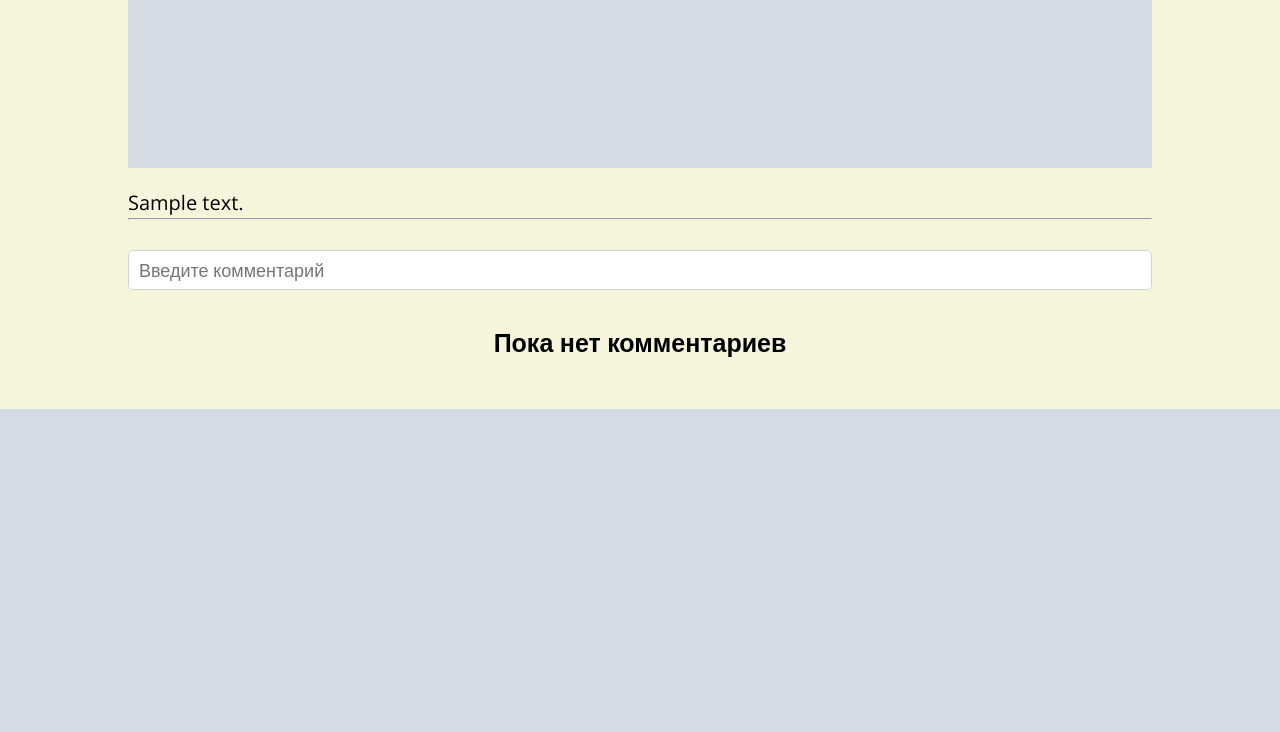
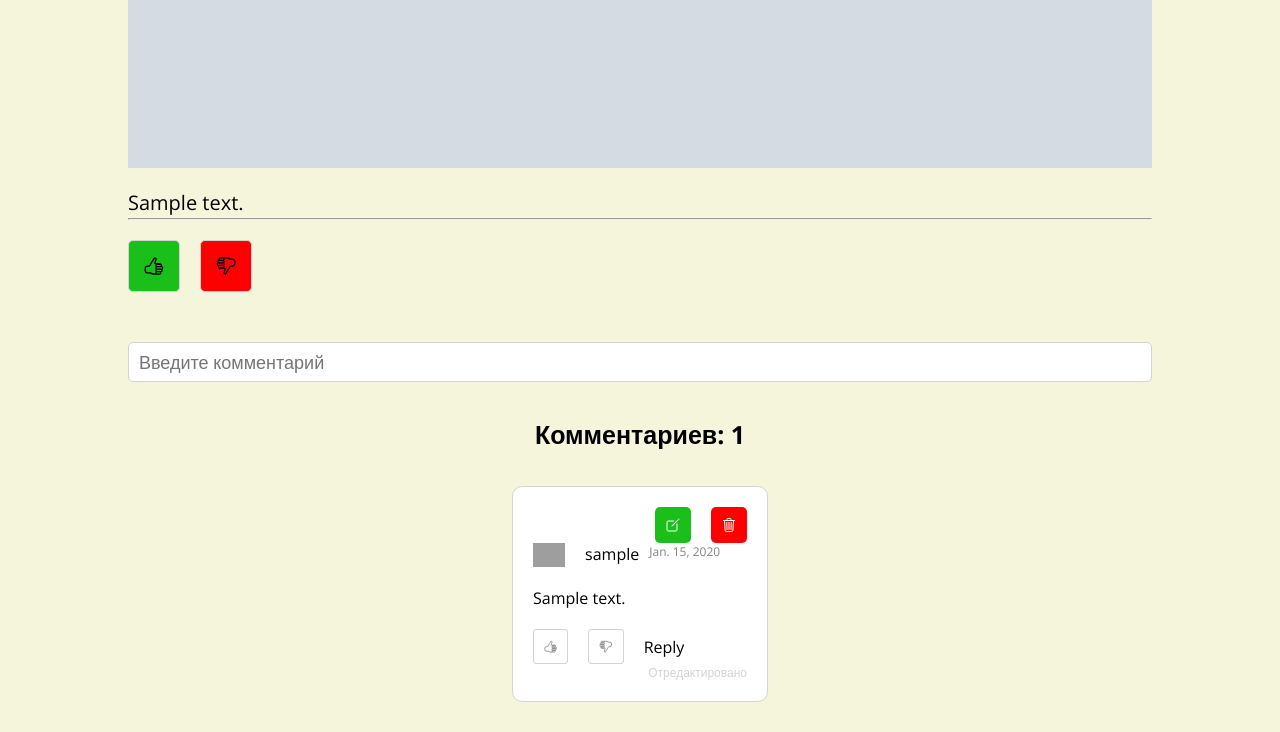
Before and after one commit to doublewera/blog_421, a Django app: page /app/post/1/ in a window 1280 px wide. Shown: the part 820-1552 px from the top of the page. Before the commit the page ends 1229 px from the top, so only its background shows below. Run offline with Django 5.2, Linux system fonts and the light colour scheme; a user stored in the database is signed in; tables that the repository leaves empty hold one stand-in row (values such as "Sample post"); grey boxes marked "Sample" are stand-in pictures; some web fonts are replaced; grey boxes are pictures that could not be loaded.

Commit message:
comments and likes&dislikes

```diff
--- a/app/models.py
+++ b/app/models.py
@@ -7,6 +7,8 @@ class Post(models.Model):
     updated_at = models.DateField(auto_now=True)
     image = models.ImageField(blank=True, default='default.png')
     author = models.ForeignKey('auth.User', on_delete=models.CASCADE, default=1)
+    likes = models.ManyToManyField('auth.User', related_name='likes')
+    dislikes = models.ManyToManyField('auth.User', related_name='dislikes')
 
     def __str__(self):
         return self.title
@@ -20,6 +22,7 @@ class Comment(models.Model):
     date_edited = models.DateField(auto_now=True)
     post = models.ForeignKey(Post, on_delete=models.CASCADE)
     author = models.ForeignKey('auth.User', on_delete=models.CASCADE)
+    is_edited = models.BooleanField(default=False)
 
     def __str__(self):
         return self.body
--- a/app/templates/post.html
+++ b/app/templates/post.html
@@ -22,21 +22,69 @@
   </div>
   <div class="post-body">{{post.body}}</div>
   <hr />
+  <div class="post-buttons">
+    <a href="{% url 'app:post_like' post.pk %}"
+      class="post-button {% if user in post.likes.all %} primary {% endif %}">
+      <ion-icon name="thumbs-up-outline"></ion-icon>
+    </a>
+    <a href="{% url 'app:post_dislike' post.pk %}"
+      class="post-button {% if user in post.dislikes.all %} danger {% endif %}">
+      <ion-icon name="thumbs-down-outline"></ion-icon>
+    </a>
+  </div>
 
   <form class="comments" method="post">
     {% csrf_token %}
 
     {% for field in form %}
-    <input
-      type="text"
-      class="input"
-      name="{{field.name}}"
-      placeholder="Введите комментарий"
-    />
+    <input type="text" class="input" name="{{field.name}}" placeholder="Введите комментарий" />
     {% endfor %}
 
+    <div class="title">Комментариев: {{ post.comment_set.all.count }}</div>
+
     <div class="comments-list">
-      <div class="title">Пока нет комментариев</div>
+      {% for comment in post.comment_set.all %}
+      <div class="comment">
+        {% if user == comment.author %}
+        <div class="comment-buttons">
+          <a class="comment-button primary" href="{% url 'app:comment_edit' comment.pk %}">
+            <ion-icon name="create-outline"></ion-icon>
+          </a>
+          <a class="comment-button danger" href="{% url 'app:comment_delete' comment.pk %}">
+            <ion-icon name="trash-outline"></ion-icon>
+          </a>
+        </div>
+        {% endif %}
+        <div class="comment-head">
+          <div class="avatar">
+            <img src="https://static-00.iconduck.com/assets.00/avatar-default-icon-2048x2048-h6w375ur.png" alt="">
+          </div>
+          <div class="user-data">
+            <div class="username">{{comment.author}}</div>
+            <div class="date">{{comment.date_created}}</div>
+          </div>
+        </div>
+        <div class="comment-body">
+          {{comment.body}}
+        </div>
+        <div class="comment-footer">
+          <div class="buttons">
+            <button class="btn">
+              <ion-icon name="thumbs-up-outline"></ion-icon>
+            </button>
+            <button class="btn">
+              <ion-icon name="thumbs-down-outline"></ion-icon>
+            </button>
+          </div>
+          <div class="reply">Reply</div>
+        </div>
+        <div class="edited">
+          {% if comment.is_edited %}
+          Отредактировано
+          {% endif %}
+        </div>
+      </div>
+      {% endfor %}
     </div>
   </form>
 </div>
--- a/app/urls.py
+++ b/app/urls.py
@@ -7,4 +7,8 @@ urlpatterns = [
     path("create_post/", create_post, name="create_post"),
     path("edit_post/<int:pk>", edit_post, name="edit_post"),
     path('delete_post/<int:pk>', delete_post, name='delete_post'),
+    path('comment_delete/<int:pk>', comment_delete, name='comment_delete'),
+    path('comment_edit/<int:pk>', comment_edit, name='comment_edit'),
+    path('post_like/<int:pk>', post_like, name='post_like'),
+    path('post_dislike/<int:pk>', post_dislike, name='post_dislike'),
 ]
--- a/app/views.py
+++ b/app/views.py
@@ -76,3 +76,62 @@ def create_comment(request, post_data):
         comment.author = request.user
         comment.post = post_data
         comment.save()
+
+
+
+def comment_delete(request, pk):
+    comment_data = Comment.objects.get(id=pk)
+
+    if comment_data.author != request.user:
+        return render(request, "403.html")
+
+    if request.method == "POST":
+        comment_data.delete()
+        return redirect("app:post", pk=comment_data.post.pk)
+
+    return render(request, "comment_delete.html", {"comment": comment_data})
+
+
+@login_required(login_url="users:login")
+def comment_edit(request, pk):
+    comment_data = Comment.objects.get(id=pk)
+
+    if comment_data.author != request.user:
+        return render(request, "403.html")
+
+    form = CommentForm(request.POST or None, instance=comment_data)
+
+    if form.is_valid():
+        instance = form.save(commit=False)
+
+        if not instance.is_edited:
+            instance.is_edited = True
+
+        instance.save()
+
+        return redirect("app:post", pk=comment_data.post.pk)
+
+    return render(request, "post_form.html", {"form": form})
+
+def post_like(request, pk):
+    post_data = Post.objects.get(pk=pk)
+
+    if request.user not in post_data.likes.all():
+        post_data.likes.add(request.user)
+        post_data.dislikes.remove(request.user)
+    elif request.user in post_data.likes.all():
+        post_data.likes.remove(request.user)
+
+    return redirect('app:post', pk=pk)
+
+
+def post_dislike(request, pk):
+    post_data = Post.objects.get(pk=pk)
+
+    if request.user not in post_data.dislikes.all():
+        post_data.dislikes.add(request.user)
+        post_data.likes.remove(request.user)
+    elif request.user in post_data.dislikes.all():
+        post_data.dislikes.remove(request.user)
+
+    return redirect('app:post', pk=pk)
--- a/static/style.css
+++ b/static/style.css
@@ -6,10 +6,12 @@
   box-sizing: border-box;
   font-family: "Open Sans", sans-serif;
 }
+
 body {
   height: 100vh;
   background: #f5f5dc;
 }
+
 .navbar {
   display: flex;
   justify-content: space-between;
@@ -17,17 +19,21 @@ body {
   padding: 10px;
   height: 10vh;
 }
+
 .navbar-menu {
   display: flex;
   gap: 10px;
 }
+
 .navbar-start {
   width: 5%;
   cursor: pointer;
 }
+
 .navbar-start img {
   width: 100%;
 }
+
 .navbar .button {
   padding: 10px 20px;
   border: 1px solid lightgrey;
@@ -37,12 +43,15 @@ body {
   color: black;
   text-decoration: none;
 }
+
 .navbar .button:active {
   box-shadow: 0 0 5px 1px lightgrey;
 }
+
 main {
   height: 90vh;
 }
+
 .container {
   height: 100%;
   display: flex;
@@ -52,6 +61,7 @@ main {
   gap: 20px;
   flex-wrap: wrap;
 }
+
 .post {
   background: white;
   padding: 20px;
@@ -67,13 +77,16 @@ main {
   text-decoration: none;
   color: black;
 }
+
 .post:hover {
   transform: scale(1.05);
 }
+
 .container .title {
   font-weight: bold;
   font-size: 2rem;
 }
+
 .author,
 .date {
   color: grey;
@@ -84,21 +97,26 @@ main {
   margin: auto;
   padding-top: 30px;
 }
+
 .post-container .title {
   font-size: 50px;
   font-weight: bold;
 }
+
 .post-container .info {
   color: grey;
   font-style: italic;
 }
+
 .post-container .image {
   width: 100%;
   margin: 20px 0;
 }
+
 .post-container .image img {
   width: 100%;
 }
+
 .post-container .post-body {
   font-size: 20px;
   line-height: 1.5;
@@ -110,6 +128,7 @@ main {
   justify-content: center;
   align-items: center;
 }
+
 form {
   background: white;
   border-radius: 20px;
@@ -120,6 +139,7 @@ form {
   gap: 15px;
   min-width: 30vw;
 }
+
 .field input[type="text"],
 .field input[type="password"],
 .field textarea {
@@ -129,10 +149,12 @@ form {
   outline: none;
   padding: 0 10px;
 }
+
 .field input[type="text"],
 .field input[type="password"] {
   height: 35px;
 }
+
 form button {
   height: 35px;
   background: rgb(26, 191, 26);
@@ -141,11 +163,13 @@ form button {
   border-radius: 3px;
   cursor: pointer;
 }
+
 .header {
   display: flex;
   justify-content: space-between;
   align-items: center;
 }
+
 .buttons .button {
   border: 1px solid lightgrey;
   padding: 5px 15px;
@@ -158,25 +182,31 @@ form button {
   justify-content: center;
   align-items: center;
 }
+
 .buttons {
   display: flex;
   gap: 20px;
   justify-content: center;
 }
+
 .primary {
   background: rgb(26, 191, 26);
   color: white;
 }
+
 .danger {
   background: red;
   color: white;
 }
+
 .buttons .button:active {
   box-shadow: 0 0 5px 1px lightgrey;
 }
+
 .danger:hover {
   background: darkred;
 }
+
 .primary:hover {
   background: darkgreen;
 }
@@ -191,22 +221,27 @@ form .title {
   align-items: center;
   justify-content: center;
 }
+
 .flex-container .image {
   width: 40vw;
   padding: 50px;
 }
+
 .flex-container .image img {
   width: 100%;
 }
+
 .flex-container .text {
   width: 30vw;
   display: flex;
   flex-direction: column;
   gap: 20px;
 }
+
 .flex-container .text .title {
   font-size: 30px;
 }
+
 .flex-container .button {
   background: rgb(26, 191, 26);
   color: white;
@@ -222,6 +257,7 @@ form .title {
 .redirect {
   text-align: right;
 }
+
 .redirect a {
   text-decoration: none;
   color: black;
@@ -237,6 +273,7 @@ form .title {
   background: none;
   box-shadow: none;
 }
+
 .comments .input {
   width: 100%;
   height: 5vh;
@@ -245,8 +282,105 @@ form .title {
   padding: 0 10px;
   font-size: 18px;
 }
+
 .comments .title {
   font-size: 25px;
   text-align: center;
   padding: 20px 0;
 }
+
+.comment {
+  background: white;
+  padding: 20px;
+  border-radius: 10px;
+  border: 1px solid lightgrey;
+  width: 20vw;
+}
+
+.comment-head,
+.comment-body,
+.comment-footer,
+.user-data {
+  display: flex;
+}
+
+.comment .avatar {
+  width: 15%;
+}
+
+.comment img {
+  width: 100%;
+}
+
+.comment-head {
+  gap: 20px;
+}
+
+.user-data {
+  gap: 10px;
+}
+
+.user-data .date {
+  font-size: 12px;
+}
+
+.comment-body {
+  padding: 20px 0;
+}
+
+.comment .btn {
+  background: none !important;
+  color: grey;
+  border: 1px solid lightgrey;
+  padding: 10px;
+}
+
+.comment-footer {
+  gap: 20px;
+  align-items: center;
+}
+
+.reply:hover {
+  cursor: pointer;
+  font-weight: bold;
+}
+
+.comments-list {
+  display: flex;
+  gap: 20px;
+  flex-wrap: wrap;
+  justify-content: center;
+  align-items: center;
+}
+
+.comment-buttons {
+  display: flex;
+  justify-content: right;
+  gap: 20px;
+}
+
+.comment-button {
+  padding: 10px;
+  border-radius: 5px;
+}
+
+.edited {
+  text-align: right;
+  font-size: 12px;
+  color: lightgrey;
+}
+
+.post-buttons {
+  display: flex;
+  gap: 20px;
+  padding: 20px 0;
+}
+
+.post-button {
+  padding: 15px;
+  color: black;
+  border: 1px solid lightgrey;
+  border-radius: 5px;
+  font-size: 20px;
+  cursor: pointer;
+}
```
Also changed, not shown: app/templates/comment_delete.html (added, +19 -0 lines), app/migrations/0004_comment_is_edited.py (added), app/migrations/0005_post_dislikes_post_likes.py (added).
